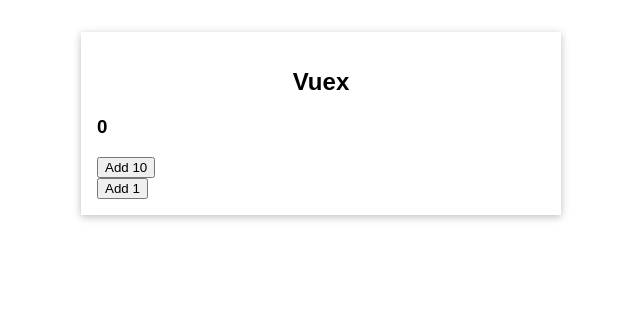
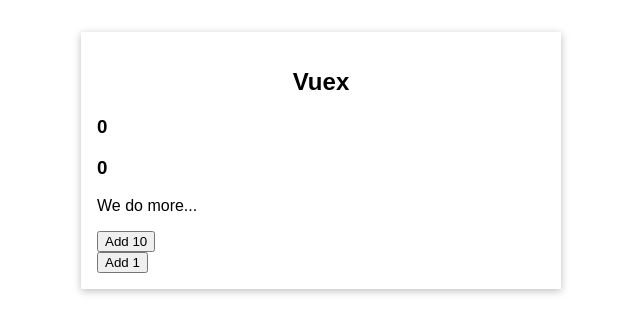
Before and after one commit to Gagandeep39/vue-vuex, a Vue app: page / in a window 1280 px wide. Shown: the top 334 px of the page, without its empty margins (319-959 px from the left). Built offline with nearby package versions, Linux system fonts and the light colour scheme.

Commit message:
Added getter

```diff
--- a/src/App.vue
+++ b/src/App.vue
@@ -1,6 +1,7 @@
 <template>
   <base-container title="Vuex">
     <the-counter></the-counter>
+    <favourite-value />
     <button @click="increment">Add 10</button> <br />
     <change-counter></change-counter>
   </base-container>
@@ -9,6 +10,7 @@
 <script>
 import BaseContainer from './components/BaseContainer.vue';
 import ChangeCounter from './components/ChangeCounter.vue';
+import FavouriteValue from './components/FavouriteValue.vue';
 import TheCounter from './components/TheCounter.vue';
 
 export default {
@@ -16,6 +18,7 @@ export default {
     BaseContainer,
     TheCounter,
     ChangeCounter,
+    FavouriteValue,
   },
   methods: {
     increment() {
--- /dev/null
+++ b/src/components/FavouriteValue.vue
@@ -0,0 +1,14 @@
+<template>
+  <h3>{{ counter }}</h3>
+  <p>We do more...</p>
+</template>
+<script>
+export default {
+  computed: {
+    counter() {
+      return this.$store.getters.finalValue;
+    },
+  },
+};
+</script>
+<style></style>
--- a/src/main.js
+++ b/src/main.js
@@ -17,6 +17,15 @@ const store = createStore({
       state.counter = state.counter + payload.value;
     },
   },
+  getters: {
+    finalValue(state, getter) {
+      // getter - Provides value of other getter
+      // state - Values of state
+      console.log(getter);
+      console.log(state);
+      return state.counter;
+    },
+  },
 });
 
 createApp(App)
```
